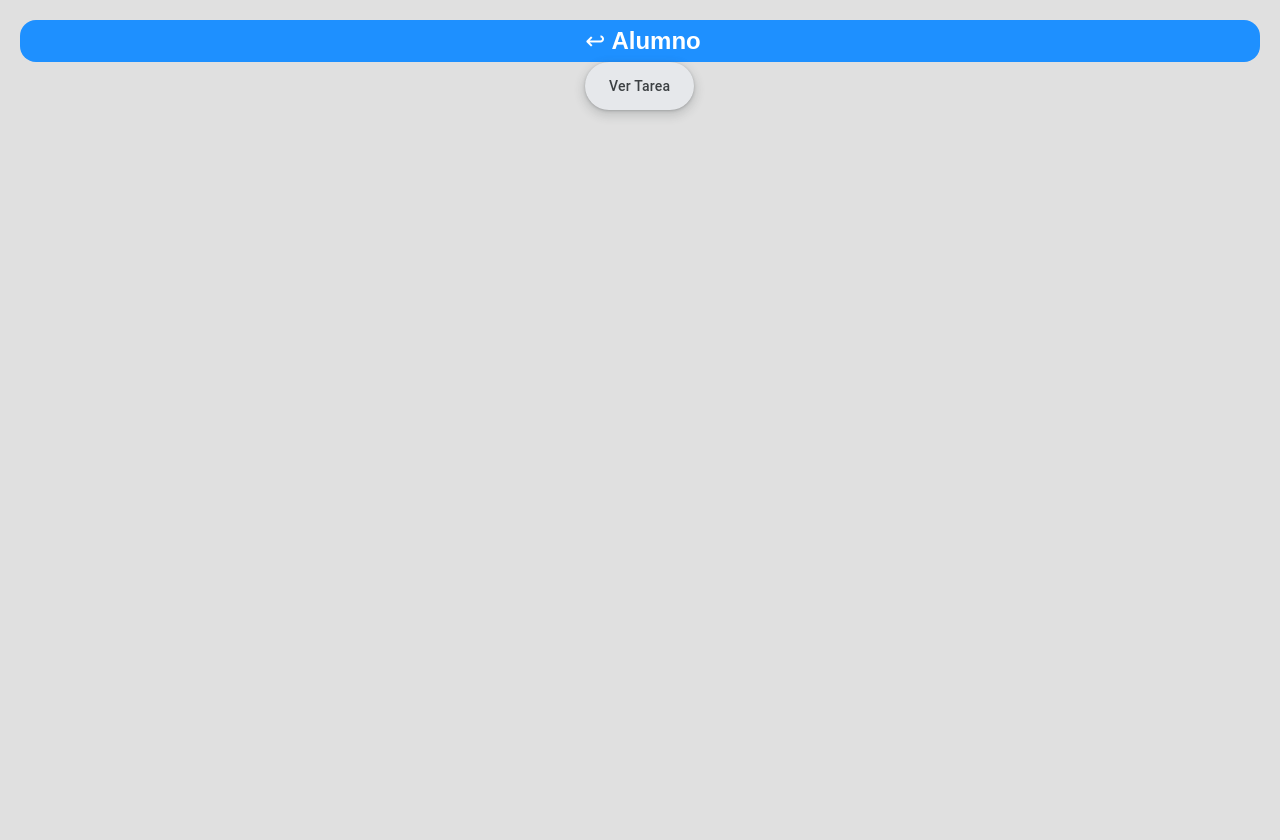
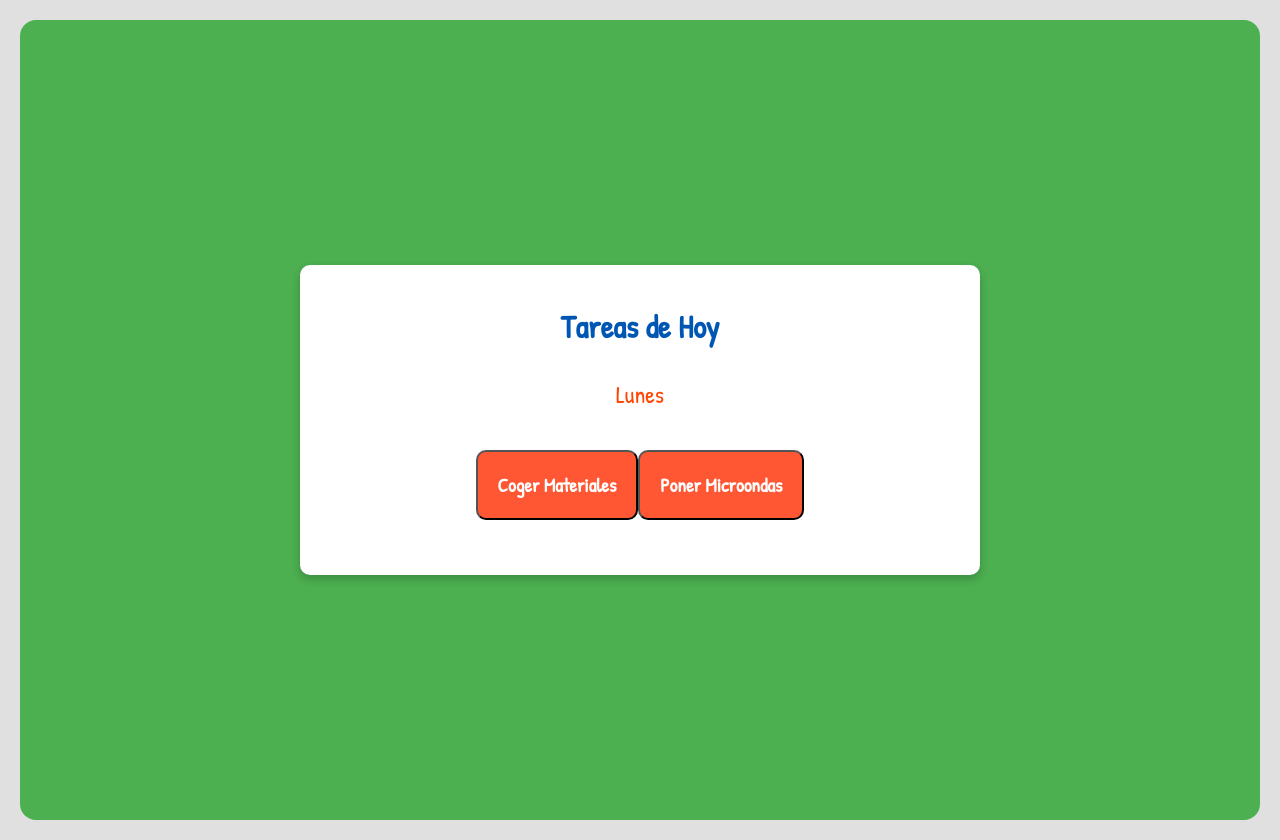
Before and after one commit to jhavimg/MDA-DGP, a React (Create React App) app in the folder FrontEnd/: page /alumno in a window 1280 px wide. Before the commit the page ends 800 px from the top, so only its background shows below. Built offline with nearby package versions, Linux system fonts and the light colour scheme.

Commit message:
Commit Tareas y chek para Alumno

```diff
--- a/FrontEnd/src/components/Boton.jsx
+++ b/FrontEnd/src/components/Boton.jsx
@@ -4,7 +4,7 @@ import "../css/Boton.css"
 function Boton(props){
     return(
         <Link to = {props.route}>
-            <button className = {props.className ?? "button-17"} href = {props.route}>{props.nombre}</button>
+            <button className = {props.className ?? "button-17"} href = {props.route} onClick={props.onClickAlto}>{props.nombre}</button>
         </Link>
     );
 }
--- /dev/null
+++ b/FrontEnd/src/components/Felicitacion.jsx
@@ -0,0 +1,16 @@
+import "../css/Felicitacion.css"
+
+function Felicitacion(props){
+    return(<>
+        <link href="https://fonts.googleapis.com/css2?family=Patrick+Hand&display=swap" rel="stylesheet"></link>
+        <div className ={props.className} >
+            <h1>¡Genial!</h1>
+            <p>Bien hecho, sigue trabajando así.</p>
+            <img src="bien.gif" alt="Muy bien"></img>
+        </div>
+        </>
+
+    );
+}
+
+export default Felicitacion
--- a/FrontEnd/src/components/Tarea.jsx
+++ b/FrontEnd/src/components/Tarea.jsx
@@ -1,9 +1,35 @@
-import Cabecera from "./Cabecera";
 import Boton from "./Boton";
 import '../css/Tarea.css'
+import Felicitacion from "./Felicitacion";
+import { useEffect } from 'react';
 
 function Tarea(props){
+
+    var oculto = false;
+    function completedTask(){
+        if (!oculto){
+            document.querySelector(".tarea_container").style.display = "none";
+            const element = document.querySelector(".felicitacion-hidden");
+            element.classList.remove("felicitacion-hidden");
+            element.classList.add("felicitacion");
+
+        }
+
+        else{
+            document.querySelector(".tarea_container").style.display = "block";
+            const element = document.querySelector(".felicitacion");
+            element.classList.remove("felicitacion");
+            element.classList.add("felicitacion-hidden");
+        }
+        oculto = !oculto;
+    }
+    useEffect(()=>{
+
+    }, [oculto])
+
     return(<>
+        <link href="https://fonts.googleapis.com/css2?family=Patrick+Hand&display=swap" rel="stylesheet"></link>
+        <Felicitacion id = "feli" className = "felicitacion-hidden"/>
         <div className = "tarea_container">
             <h1 className = "Tarea_tit">Detalles de la Tarea</h1>
 
@@ -17,7 +43,7 @@ function Tarea(props){
                 {props.archivos}
             </div>
 
-            <Boton nombre = "Marcar Como Hecha" />
+            <Boton className = "boton-terminar" nombre = "Terminar Tarea" onClickAlto ={completedTask}/>
         </div>
         </>
 
--- /dev/null
+++ b/FrontEnd/src/css/Alumno.css
@@ -0,0 +1,49 @@
+.cuerpo {
+    font-family: 'Patrick Hand', sans-serif; /* Fuente escolar */
+    background-color: #4CAF50; /* Fondo verde */
+    color: #333;
+    display: flex;
+    justify-content: center;
+    align-items: center;
+    height: 100vh;
+    margin: 0;
+    border-radius: 16px;
+}
+
+.agenda {
+    width: 90%; /* Más grande */
+    max-width: 600px; /* Límite de tamaño */
+    text-align: center;
+    background-color: #ffffff;
+    border-radius: 10px;
+    box-shadow: 0 4px 8px rgba(0, 0, 0, 0.2);
+    padding: 40px; /* Más espacio */
+}
+
+.titulo {
+    font-size: 2em;
+    font-weight: bold;
+    color: #0056b3;
+    margin-bottom: 30px;
+}
+
+.dia {
+    font-size: 1.5em;
+    color: #ff4500;
+    margin-bottom: 25px;
+}
+
+.tarea {
+    background-color: #ff5733;
+    color: #ffffff;
+    padding: 20px;
+    margin: 15px 0;
+    border-radius: 10px;
+    font-weight: bold;
+    font-size: 1.2em;
+    font-family: 'Patrick Hand', sans-serif; /* Fuente escolar */
+}
+
+.tarea:hover{
+    cursor: pointer;
+}
--- /dev/null
+++ b/FrontEnd/src/css/Felicitacion.css
@@ -0,0 +1,25 @@
+.felicitacion {
+    display: block; /* Oculto inicialmente */
+    background-color: #ffffff;
+    color: #155724;
+    text-align: center;
+    padding: 20px;
+    border-radius: 10px;
+    box-shadow: 0 4px 8px rgba(0, 0, 0, 0.2);
+    font-family: 'Patrick Hand', sans-serif; /* Fuente escolar */
+}
+
+.felicitacion-hidden{
+    display: none;/* Oculto inicialmente */
+}
+
+.felicitacion h1 {
+    font-size: 2em;
+    color: #155724;
+    margin-bottom: 20px;
+}
+
+.felicitacion img {
+    width: 300px;
+    height: auto;
+}
--- a/FrontEnd/src/css/Tarea.css
+++ b/FrontEnd/src/css/Tarea.css
@@ -1,9 +1,14 @@
+body{
+    align-items: center;
+}
+
 .tarea_container {
     margin: 0 auto;
     background-color: white;
     padding: 20px;
     border-radius: 10px;
     box-shadow: 0 0 10px rgba(0, 0, 0, 0.1);
+    font-family: 'Patrick Hand', sans-serif; /* Fuente escolar */
 }
 .Tarea_tit {
     color: #005A9C; /* Color de títulos */
@@ -24,3 +29,23 @@ audio, video, img {
     margin: 10px 0;
     max-width: 100%;
 }
+
+.boton-terminar {
+    font-family: 'Patrick Hand', sans-serif;
+    font-size: 1.2em;
+    padding: 10px 20px;
+    color: #000;
+    background-color: #ffffff;
+    border: none;
+    border-radius: 5px;
+    cursor: pointer;
+    margin-top: 20px;
+}
+
+.boton-terminar:focus {
+    outline: none;
+}
+
+.boton-terminar:hover {
+    background-color: #0056b3;
+}
--- a/FrontEnd/src/pages/Alumno.jsx
+++ b/FrontEnd/src/pages/Alumno.jsx
@@ -1,11 +1,17 @@
 import Boton from "../components/Boton";
-import Cabecera from "../components/Cabecera";
+import "../css/Alumno.css"
 
 function Alumno(props){
     return(<>
-        <Cabecera nombre = "Alumno" route = "/"/>
-
-        <Boton nombre = "Ver Tarea" route = "/tarea_detail" />
+        <link href="https://fonts.googleapis.com/css2?family=Patrick+Hand&display=swap" rel="stylesheet"></link>
+        <div className ="cuerpo">
+            <div class="agenda">
+            <div class="titulo">Tareas de Hoy</div>
+            <div class="dia">Lunes</div>
+                <Boton className = "tarea" nombre = "Coger Materiales" route = "/tarea_detail" />
+                <Boton className = "tarea" nombre = "Poner Microondas" route = "/tarea_detail" />
+            </div>
+        </div>
         </>
 
     );
```
